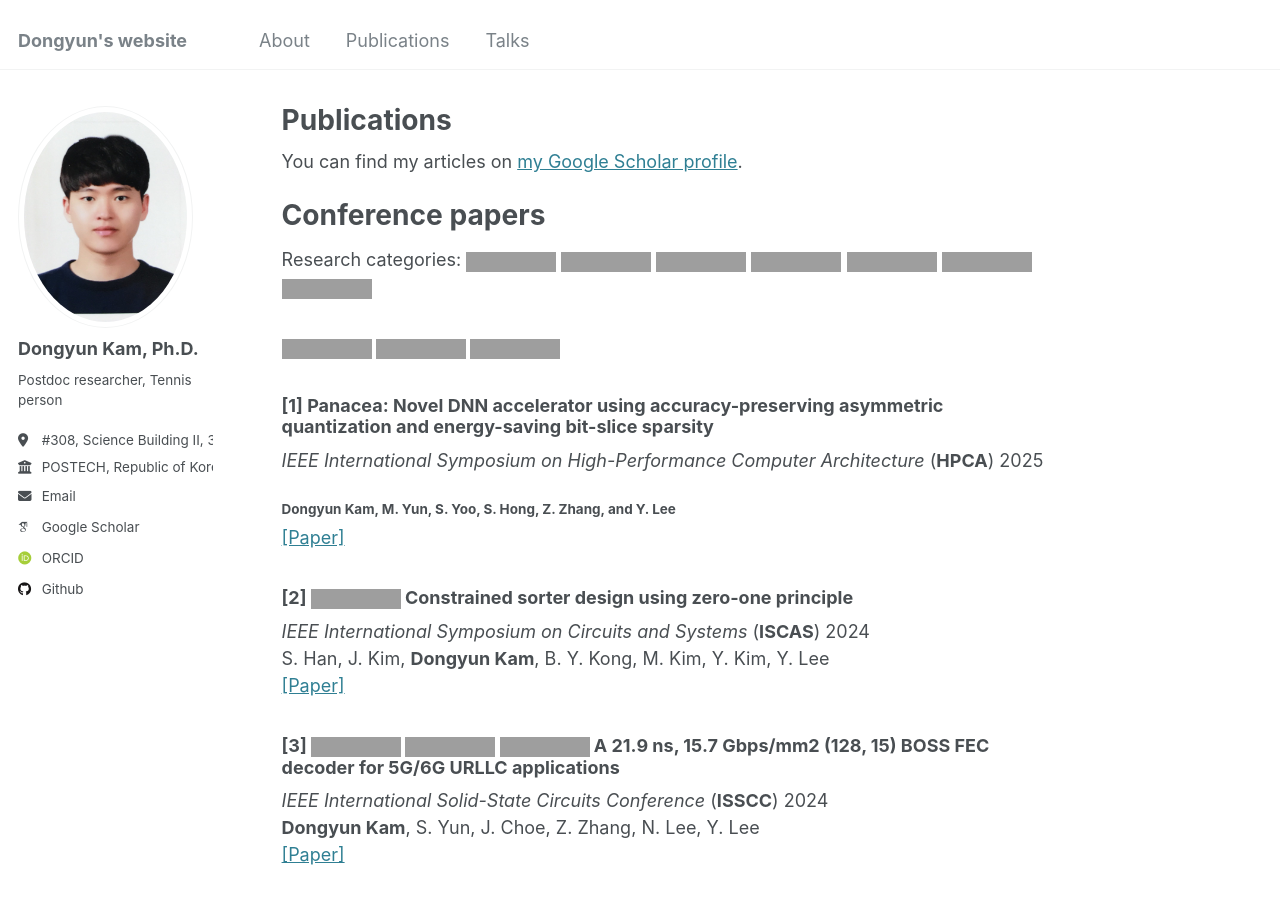
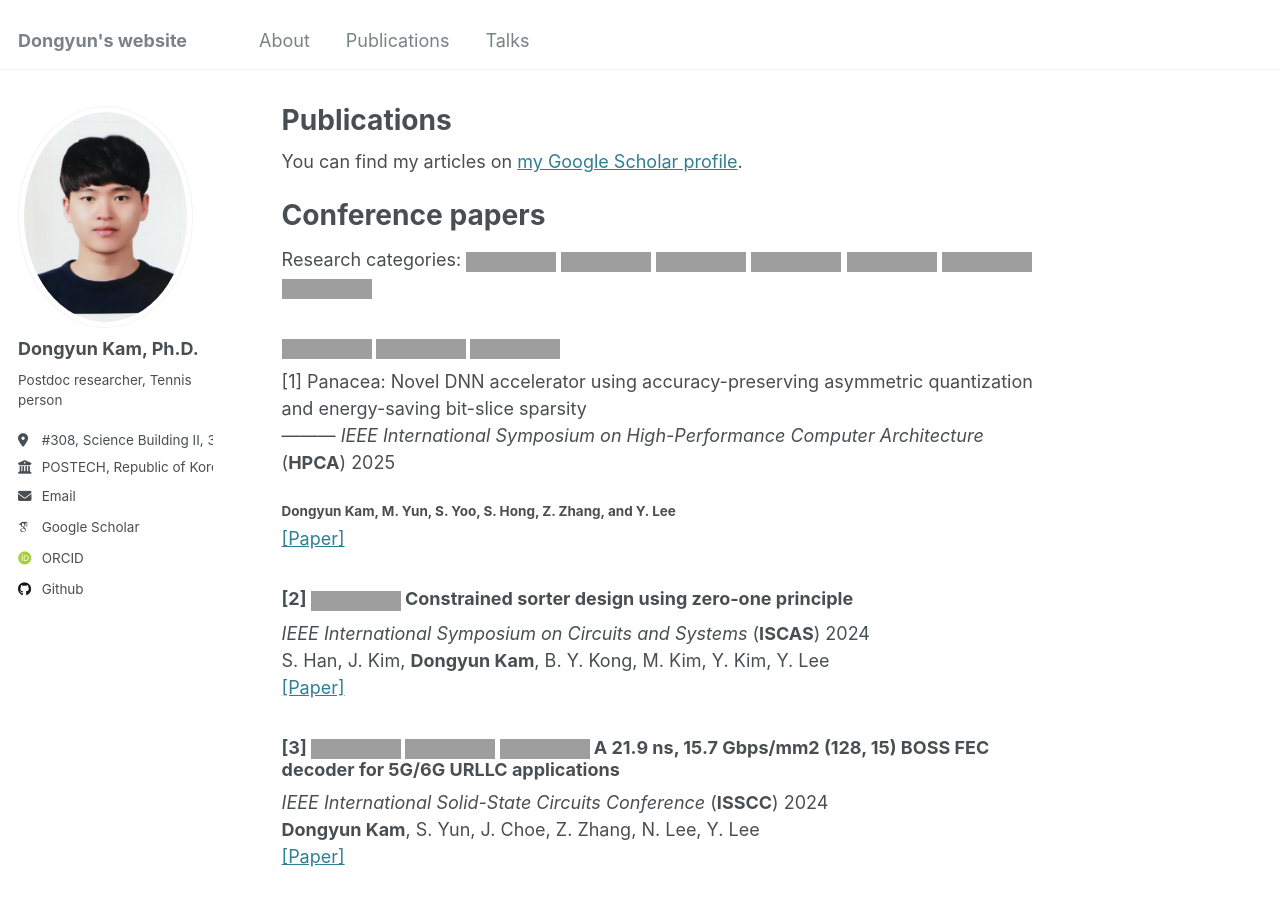
Before and after one commit to Dongyunkam/dongyunkam.github.io, a Jekyll site: the page built from _pages/publications.md, in a window 1280 px wide and 900 px high, cut to the strip 0-900 px from the top of the window. Built offline with Jekyll 4.4.1, drawn with Linux system fonts in a browser that asks for light colours; some web fonts are replaced; grey boxes are pictures that could not be loaded.

```diff
--- a/_pages/publications.md
+++ b/_pages/publications.md
@@ -11,7 +11,8 @@ Conference papers
 Research categories: <img alt="" src="https://img.shields.io/badge/DNN-000000"/> <img alt="" src="https://img.shields.io/badge/Communication-008FC7"/> <img alt="" src="https://img.shields.io/badge/Architecture-68BC71"/> <img src="https://img.shields.io/badge/Framework-A100FF"/> <img alt="" src="https://img.shields.io/badge/ASIC-FF9E0F"/> <img alt="" src="https://img.shields.io/badge/FPGA-A9225C"/> <img alt="" src="https://img.shields.io/badge/GPU-A5915F"/>
 
 ### <img alt="" src="https://img.shields.io/badge/DNN-000000"/> <img alt="" src="https://img.shields.io/badge/Architecture-68BC71"/> <img alt="" src="https://img.shields.io/badge/ASIC-FF9E0F"/>
-### [1] Panacea: Novel DNN accelerator using accuracy-preserving asymmetric quantization and energy-saving bit-slice sparsity
+[1] Panacea: Novel DNN accelerator using accuracy-preserving asymmetric quantization and energy-saving bit-slice sparsity
+---------
 _IEEE International Symposium on High-Performance Computer Architecture_ (**HPCA**) 2025
 ###### **Dongyun Kam**, M. Yun, S. Yoo, S. Hong, Z. Zhang, and Y. Lee
 [[Paper]](https://arxiv.org/abs/2412.10059)
```
